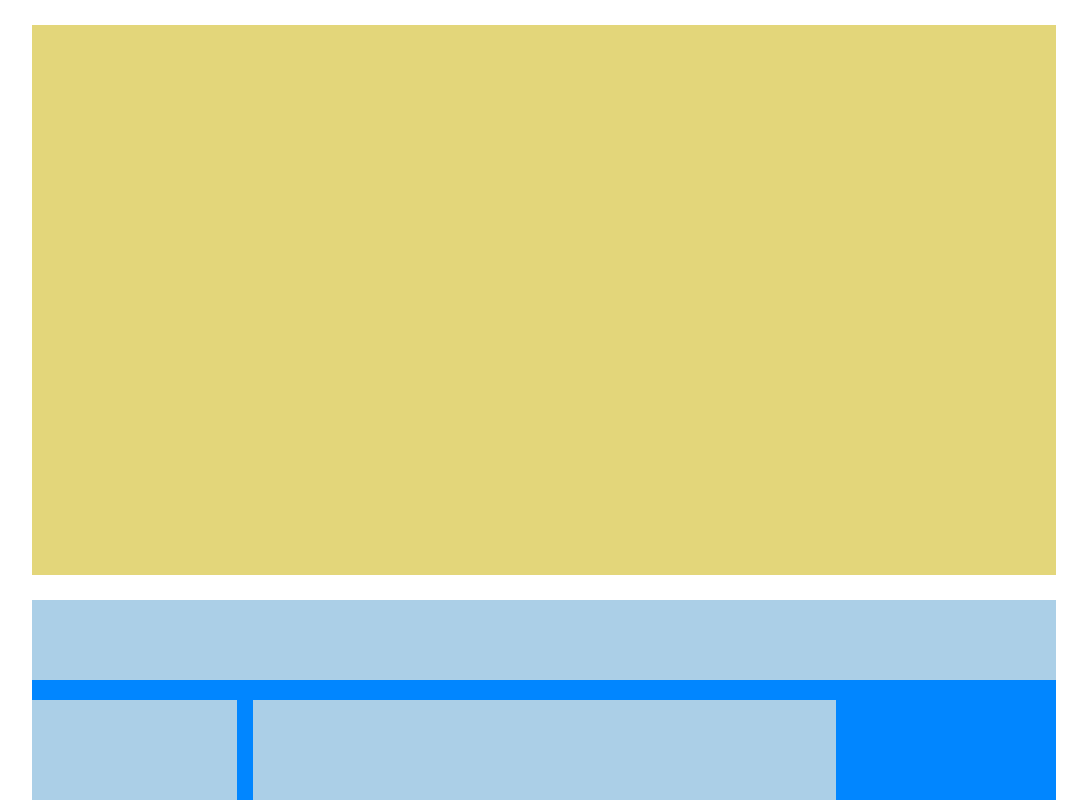
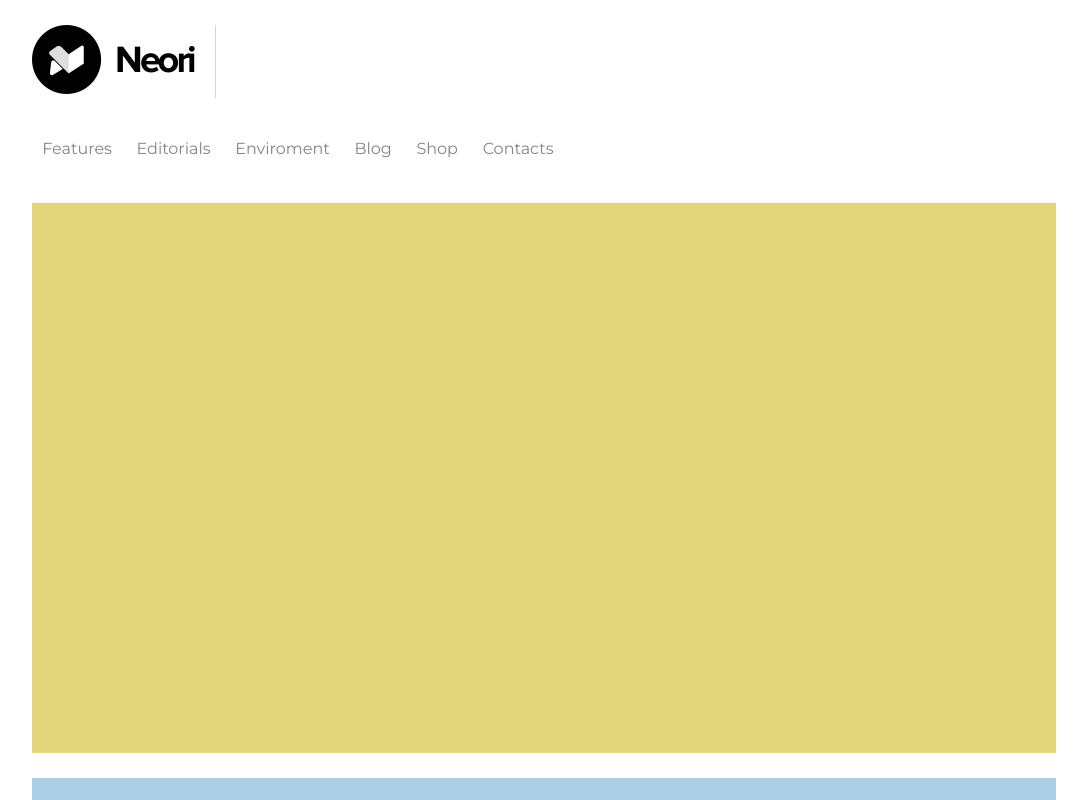
Before and after one commit to filippogarota96/htmlcss-wp, a plain HTML site: page index.html in a window 1280 px wide. Shown: the top 800 px of the page, without its empty margins (96-1183 px from the left). Drawn offline with Linux system fonts and the light colour scheme.

Commit message:
Aggiunto header e font

```diff
--- a/css/style.css
+++ b/css/style.css
@@ -4,16 +4,37 @@
   box-sizing: border-box;
 }
 
+body {
+  font-family: 'Montserrat', sans-serif;
+}
 .container {
   width: 80%;
   margin: auto;
+
+}
+/* stile intestazione e nav */
+header {
+  width: 100%;
+  margin: 25px 0;
 }
 
-header {
-  width: 100%;
+header .logo {
+  width: 18%;
+  border-right: 1px solid lightgrey;
+  padding-right: 2%;
+  margin-bottom: 2%;
+}
 
-  margin: 25px 0;
+header img {
+  max-width: 100%;
 }
+header li {
+  display: inline-block;
+  padding: 0 1%;
+  padding: 2% 1%;
+  color: #858585;
+}
+/* /stile intestazione e nav */
 
 /* Sezioni */
 .banner {
--- a/index.html
+++ b/index.html
@@ -3,6 +3,8 @@
   <head>
     <meta charset="utf-8">
     <title>Sito in Wordpress</title>
+    <link rel="preconnect" href="https://fonts.gstatic.com">
+    <link href="https://fonts.googleapis.com/css2?family=Montserrat&display=swap" rel="stylesheet">
     <link rel="stylesheet" href="css/style.css">
   </head>
   <body>
@@ -11,14 +13,27 @@
 
       <!-- header -->
       <header>
-
+        <div class="logo">
+          <img src="img/logo.png" alt="Logo">
+        </div>
+        <!-- barra di navigazione -->
+        <nav>
+          <ul>
+            <li>Features</li>
+            <li>Editorials</li>
+            <li>Enviroment</li>
+            <li>Blog</li>
+            <li>Shop</li>
+            <li>Contacts</li>
+          </ul>
+        </nav>
+        <!-- barra di navigazione -->
       </header>
       <!-- /header -->
       <!-- main -->
       <main>
         <!-- section banner -->
         <section class="banner">
-
         </section>
         <!-- /section banner -->
         <!-- section clearfix -->
```
Lines whose indentation alone changed are shown as unchanged.
